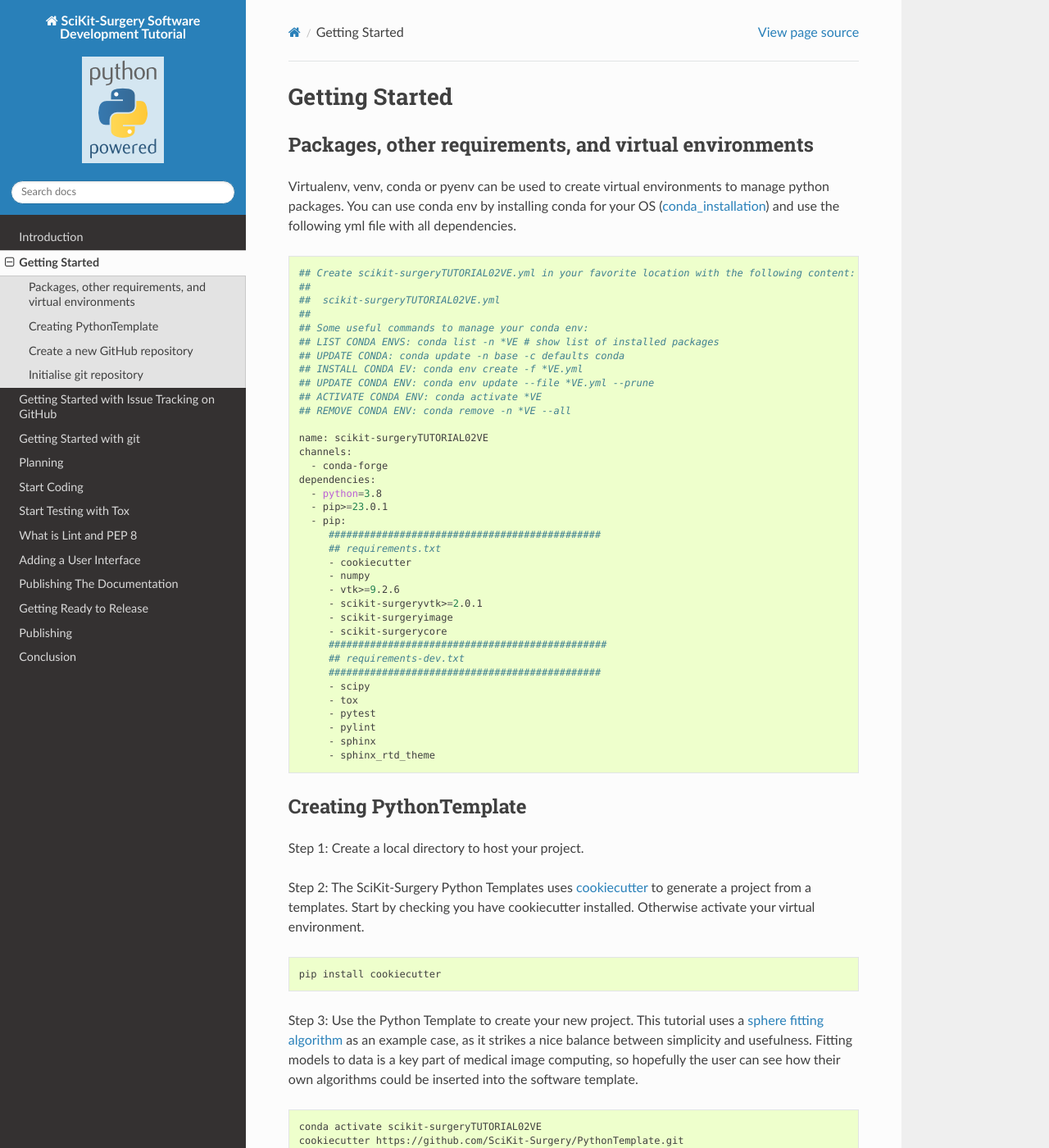
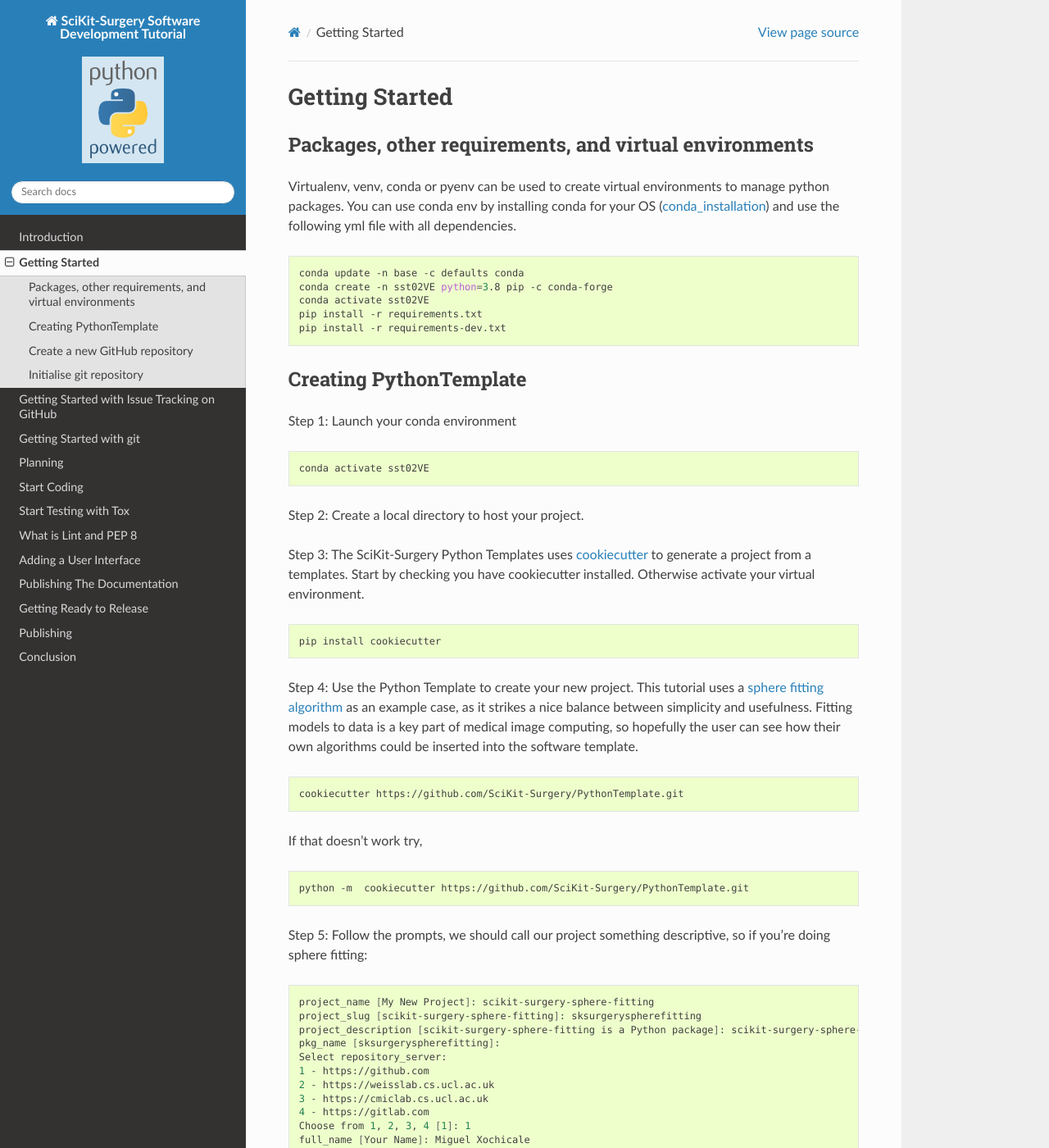
Before and after one commit to SciKit-Surgery/scikit-surgerytutorial02, a Sphinx documentation site: the page built from doc/01_Starting_Out.rst, in a window 1280 px wide and 1400 px high. Shown: the whole window at 82% size. Built offline with Sphinx 7.4.7 and the Read the Docs theme 2.0.0, drawn with Linux system fonts in a browser that asks for light colours; formulas are drawn with MathJax 3; some of the changed text lies outside the part shown.

Commit message:
removes yml for conda env and make use of requirements to avoid confusion of package versions; adds further instrucitons for the use of the cookiecutter template  (#39, #36)

```diff
--- a/doc/01_Starting_Out.rst
+++ b/doc/01_Starting_Out.rst
@@ -6,68 +6,40 @@
 Getting Started
 ===============================================
 
-
 Packages, other requirements, and virtual environments
 ~~~~~~~~~~~~~~~~~~~~~~~~~~~~~~~~~~~~~~~~~~~~~~~~~~~~~~
 Virtualenv, venv, conda or pyenv can be used to create virtual environments to manage python packages.
 You can use conda env by installing conda for your OS (`conda_installation`_) and use the following yml file with all dependencies.
 ::
 
-   ## Create scikit-surgeryTUTORIAL02VE.yml in your favorite location with the following content:
-   ##
-   ##  scikit-surgeryTUTORIAL02VE.yml
-   ##
-   ## Some useful commands to manage your conda env:
-   ## LIST CONDA ENVS: conda list -n *VE # show list of installed packages
-   ## UPDATE CONDA: conda update -n base -c defaults conda
-   ## INSTALL CONDA EV: conda env create -f *VE.yml
-   ## UPDATE CONDA ENV: conda env update --file *VE.yml --prune
-   ## ACTIVATE CONDA ENV: conda activate *VE
-   ## REMOVE CONDA ENV: conda remove -n *VE --all
-
-   name: scikit-surgeryTUTORIAL02VE
-   channels:
-     - conda-forge
-   dependencies:
-     - python=3.8
-     - pip>=23.0.1
-     - pip:
-        ##############################################
-        ## requirements.txt
-        - cookiecutter
-        - numpy
-        - vtk>=9.2.6
-        - scikit-surgeryvtk>=2.0.1
-        - scikit-surgeryimage
-        - scikit-surgerycore
-        ###############################################
-        ## requirements-dev.txt
-        ##############################################
-        - scipy
-        - tox
-        - pytest
-        - pylint
-        - sphinx
-        - sphinx_rtd_theme
+   conda update -n base -c defaults conda
+   conda create -n sst02VE python=3.8 pip -c conda-forge
+   conda activate sst02VE
+   pip install -r requirements.txt
+   pip install -r requirements-dev.txt
 
 Creating PythonTemplate
 ~~~~~~~~~~~~~~~~~~~~~~~
-Step 1: Create a local directory to host your project.
+Step 1: Launch your conda environment
+::
 
-Step 2: The SciKit-Surgery Python Templates uses `cookiecutter`_ to generate a project from a
+  conda activate sst02VE
+
+Step 2: Create a local directory to host your project.
+
+Step 3: The SciKit-Surgery Python Templates uses `cookiecutter`_ to generate a project from a
 templates. Start by checking you have cookiecutter installed. Otherwise activate your virtual environment.
 ::
 
   pip install cookiecutter
 
-Step 3: Use the Python Template to create your new project.
+Step 4: Use the Python Template to create your new project.
 This tutorial uses a `sphere fitting algorithm`_ as an example case, as it
 strikes a nice balance between simplicity and usefulness. Fitting models to data
 is a key part of medical image computing, so hopefully the user can see how their own
 algorithms could be inserted into the software template.
 ::
 
-  conda activate scikit-surgeryTUTORIAL02VE
   cookiecutter https://github.com/SciKit-Surgery/PythonTemplate.git
 
 If that doesn't work try,
@@ -75,7 +47,7 @@
 
   python -m  cookiecutter https://github.com/SciKit-Surgery/PythonTemplate.git
 
-Follow the prompts, we should call our project something descriptive, so if you're doing sphere fitting:
+Step 5: Follow the prompts, we should call our project something descriptive, so if you're doing sphere fitting:
 ::
 
   project_name [My New Project]: scikit-surgery-sphere-fitting
```
